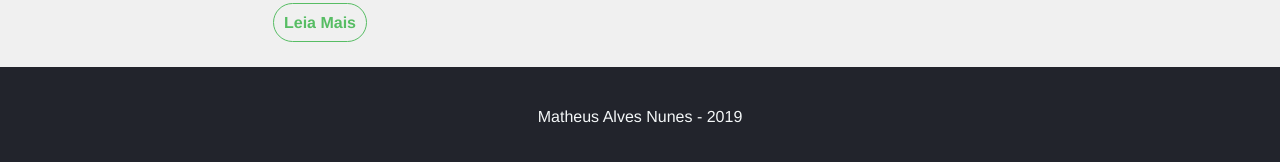
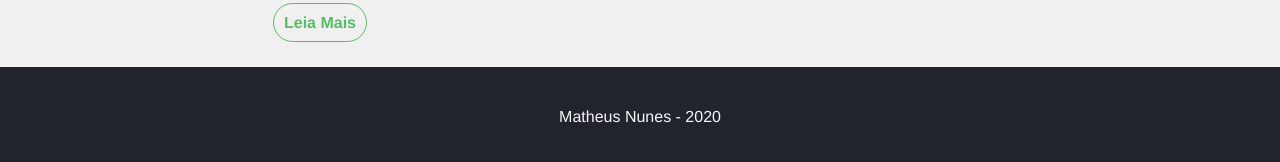
Before and after one commit to luanne-sales/luanne-sales.github.io, a Jekyll site: the page built from index.html, in a window 1280 px wide and 900 px high, scrolled down 1429 px. Shown: the part 733-895 px from the top of the window. Built offline with Jekyll 4.4.1, drawn with Linux system fonts in a browser that asks for light colours; nearby versions of some CDN libraries; some web fonts are replaced.

Commit message:
removing Alves

```diff
--- a/_includes/footer.html
+++ b/_includes/footer.html
@@ -1 +1 @@
-  <footer>Matheus Alves Nunes - 2019</footer>
+  <footer>Matheus Nunes - 2020</footer>
```
